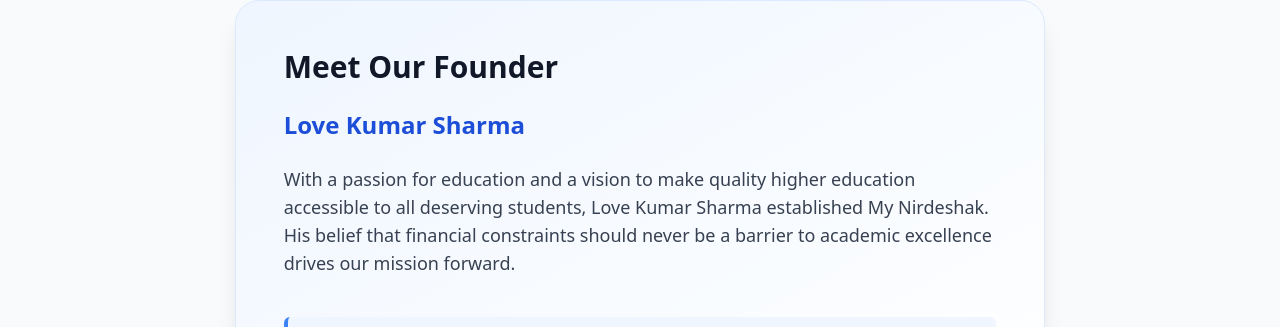
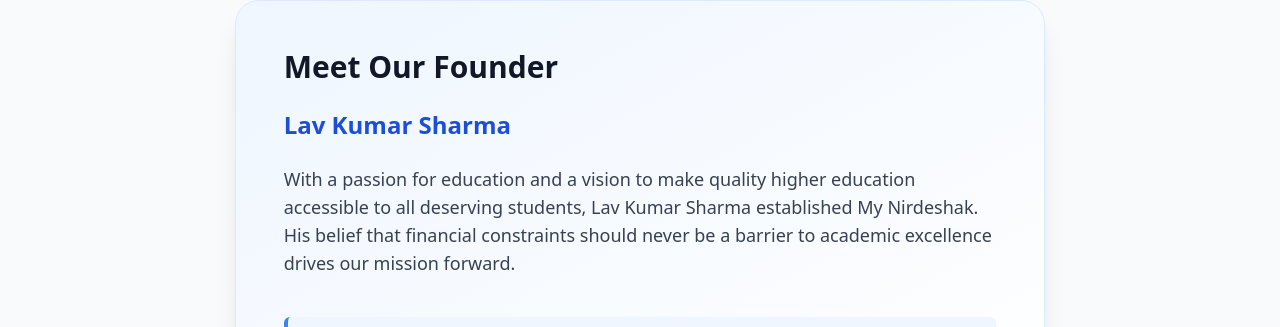
Before and after one commit to Anup-raj2002/mynirdeshak, a React (Vite) app in the folder client/: page /about in a window 1280 px wide. Shown: the part 361-688 px from the top of the page. Built offline with nearby package versions, Linux system fonts and the light colour scheme; no server answers.

Commit message:
fixed bugs

```diff
--- a/client/src/components/About.jsx
+++ b/client/src/components/About.jsx
@@ -48,11 +48,11 @@
                 Meet Our Founder
               </h3>
               <span className="text-xl md:text-2xl font-semibold text-blue-700 mb-2">
-                Love Kumar Sharma
+                Lav Kumar Sharma
               </span>
               <p className="text-gray-700 text-base md:text-lg leading-relaxed mb-6">
                 With a passion for education and a vision to make quality higher
-                education accessible to all deserving students, Love Kumar Sharma
+                education accessible to all deserving students, Lav Kumar Sharma
                 established My Nirdeshak. His belief that financial constraints should
                 never be a barrier to academic excellence drives our mission forward.
               </p>
--- a/client/src/pages/Scholarships.jsx
+++ b/client/src/pages/Scholarships.jsx
@@ -314,7 +314,7 @@
               viewport={{ once: true }}
               className="text-5xl sm:text-6xl md:text-7xl lg:text-8xl font-bold mb-4 md:mb-6 text-yellow-300"
             >
-              ₹2cr+ Lakhs
+              ₹2cr+
             </motion.div>
             <p className="text-base sm:text-lg md:text-xl text-blue-100 mb-8 md:mb-12 max-w-3xl mx-auto px-4">
               Every year, we aim to distribute over 2 crores in scholarships to deserving students, making higher
```
